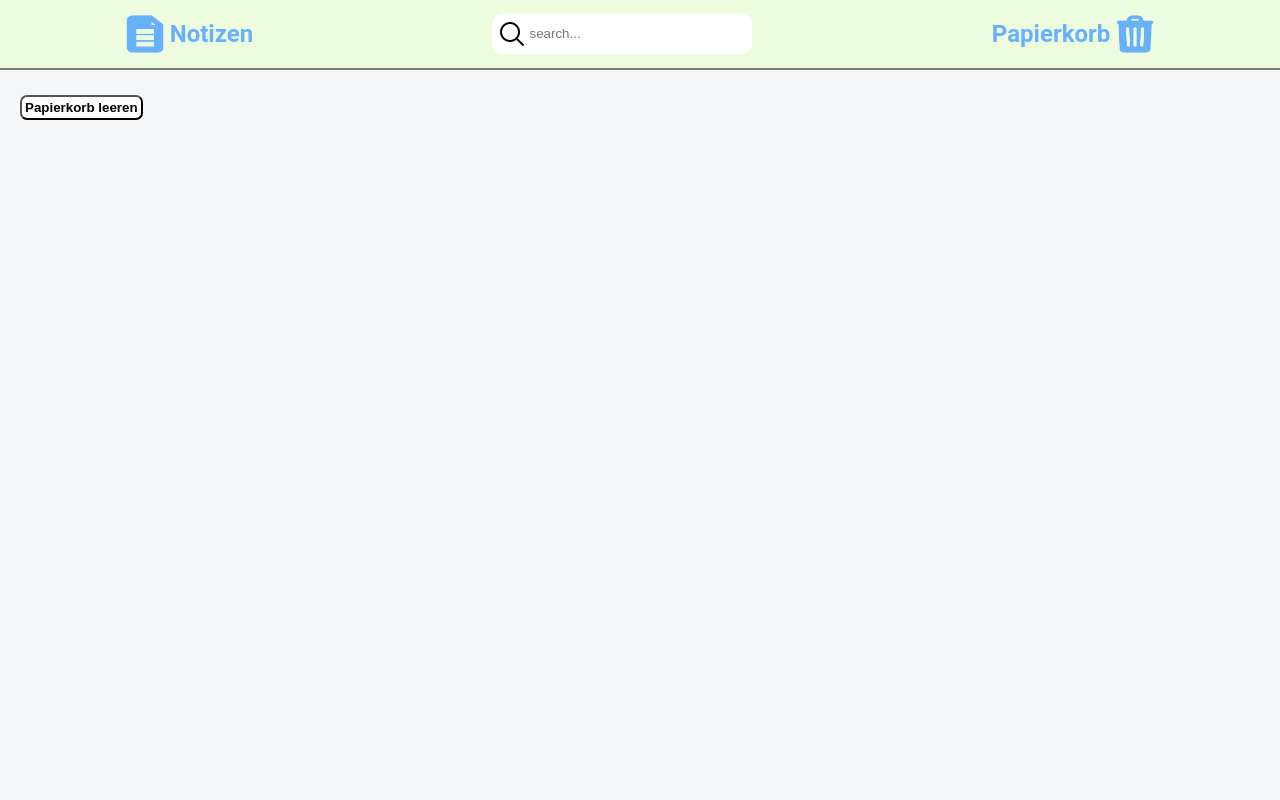
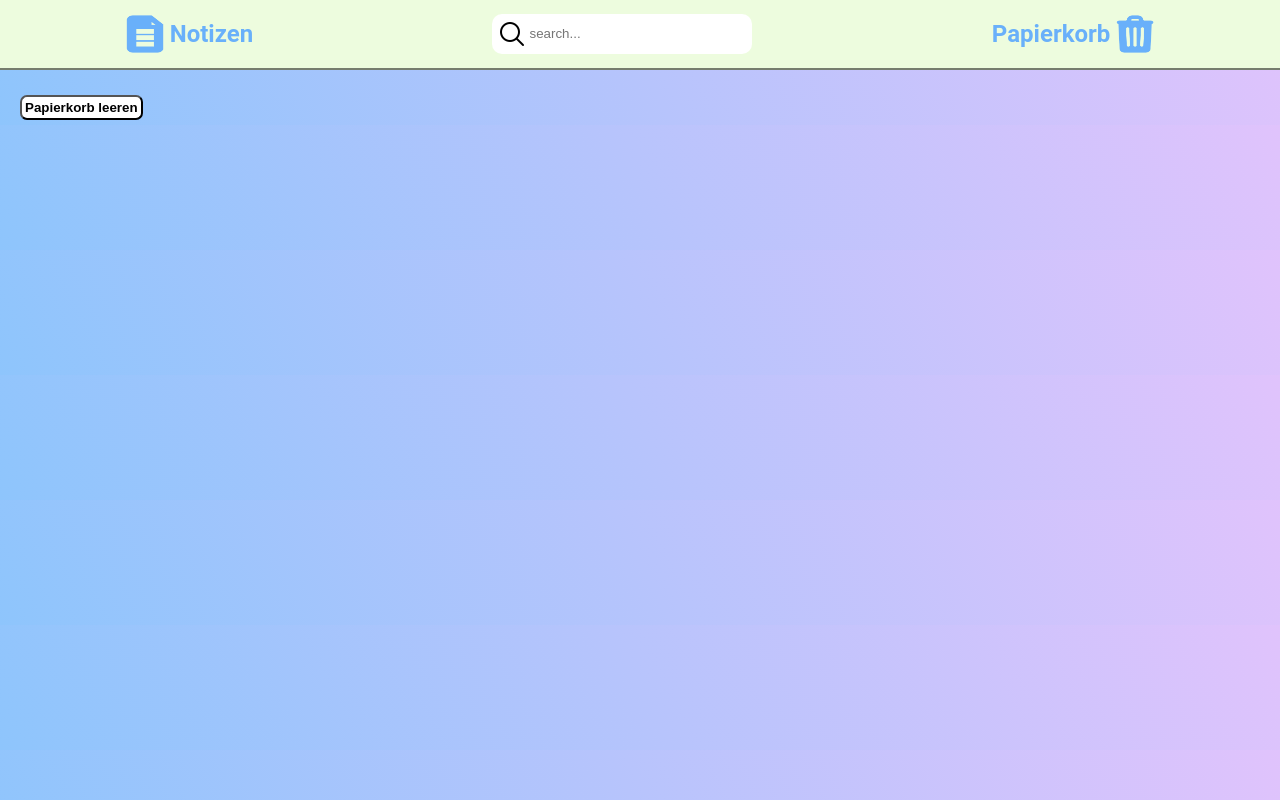
Before and after one commit to AlexanderPeil/Notes, a plain HTML site: page bin.html in a window 1280 px wide. Drawn offline with Linux system fonts and the light colour scheme.

Commit message:
changed bg color

```diff
--- a/style.css
+++ b/style.css
@@ -4,7 +4,8 @@ html {
 
 body {
     margin: 0;
-    background-color: #f5f6f7;
+    background-color: #8EC5FC;
+    background-image: linear-gradient(62deg, #8EC5FC 0%, #E0C3FC 100%);
     font-family: 'Roboto', sans-serif;
 }
 
@@ -98,9 +99,11 @@ body {
 #content {
     display: flex;
     flex-wrap: wrap;
+    justify-content: center;
 }
 
 .notes {
+    background-color: white;
     display: flex;
     flex-direction: column;
     justify-content: flex-start;
```
Also changed, not shown: index.html (+1 -1 lines).
